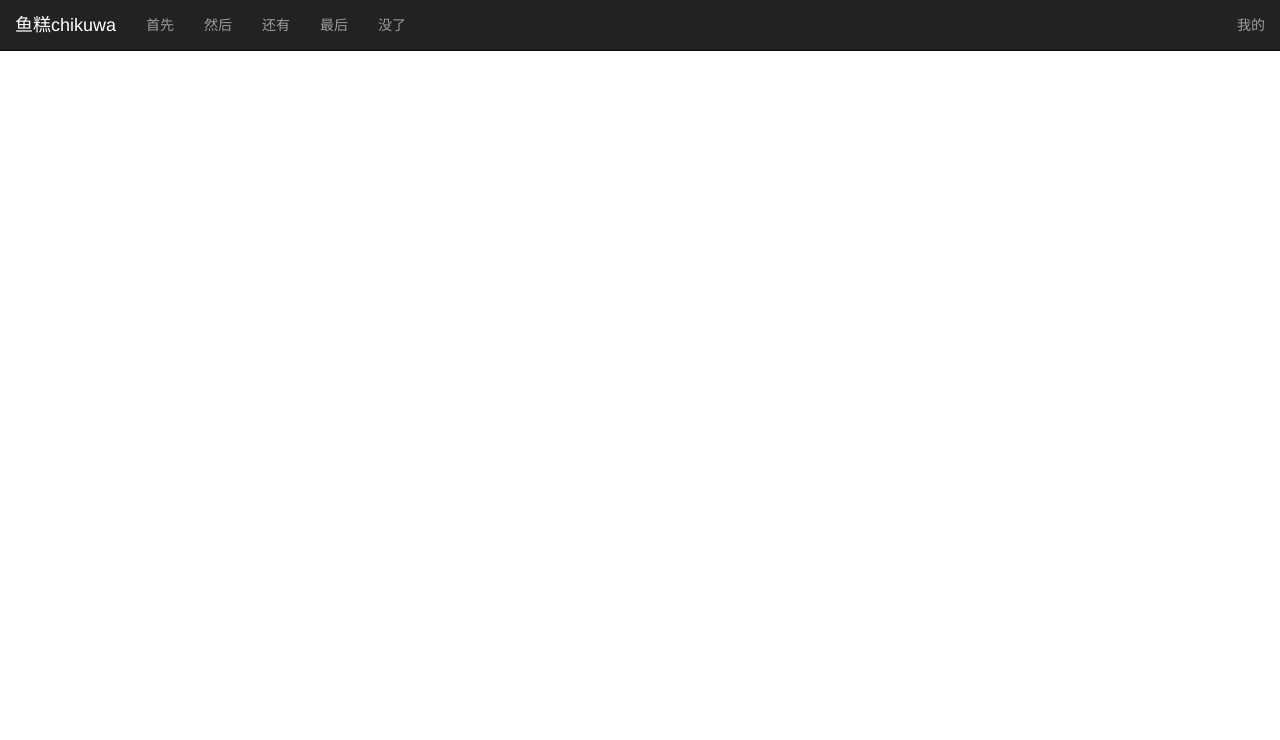
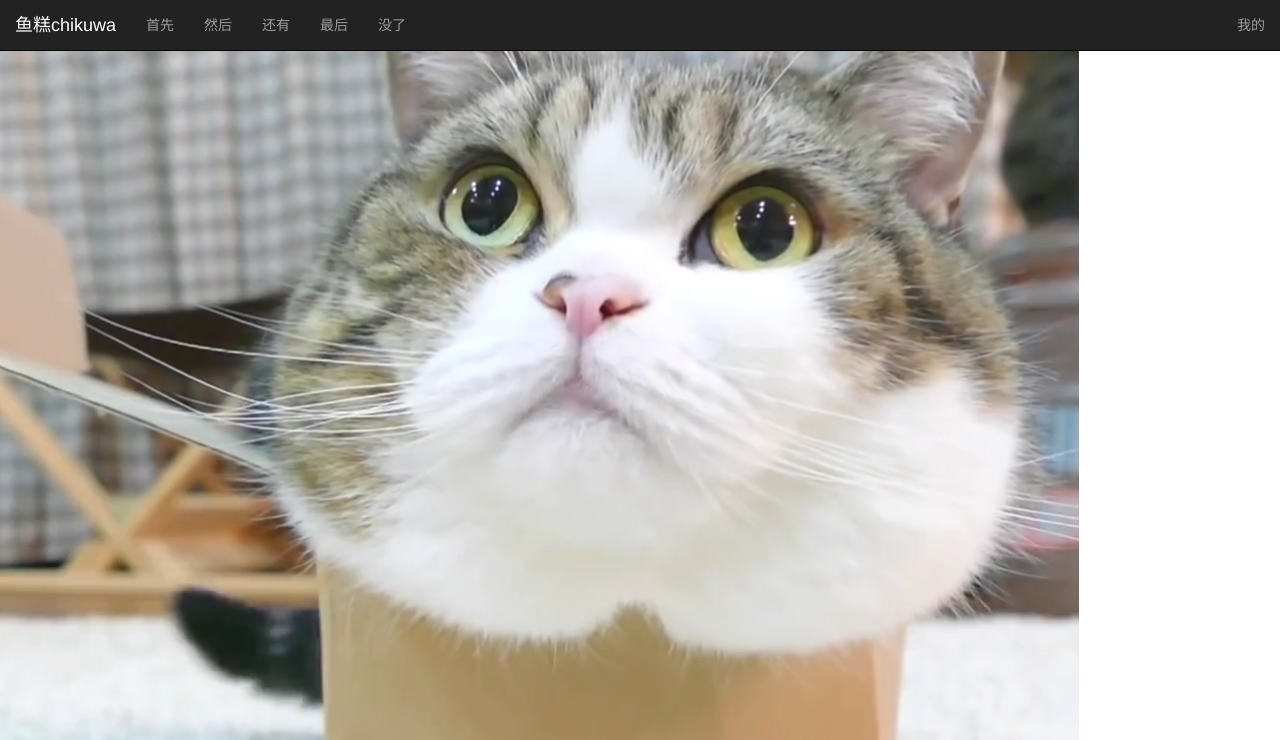
Before and after one commit to yugaochikuwa/yugaochikuwa.github.io, a plain HTML site: page index.html in a window 1280 px wide. Shown: the top 740 px of the page. Drawn offline with nearby package versions, Linux system fonts and the light colour scheme.

Commit message:
Update index.html

```diff
--- a/index.html
+++ b/index.html
@@ -37,7 +37,7 @@
 		</div>
 		</div>
 	</nav>
-
+	<img src="images/touxiang.png">
 	<script src="https://cdn.bootcss.com/jquery/3.2.1/jquery.min.js"></script>
 	<script src="https://cdn.bootcss.com/popper.js/1.12.5/umd/popper.min.js"></script>
 	<script src="https://cdn.bootcss.com/bootstrap/3.3.7/js/bootstrap.min.js"></script>
```
